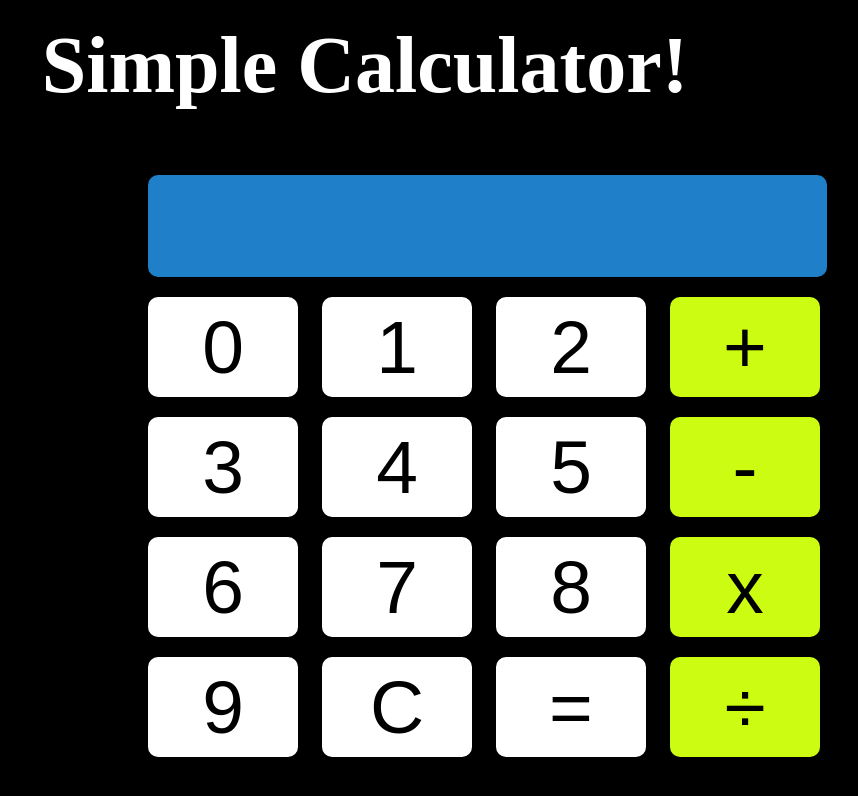
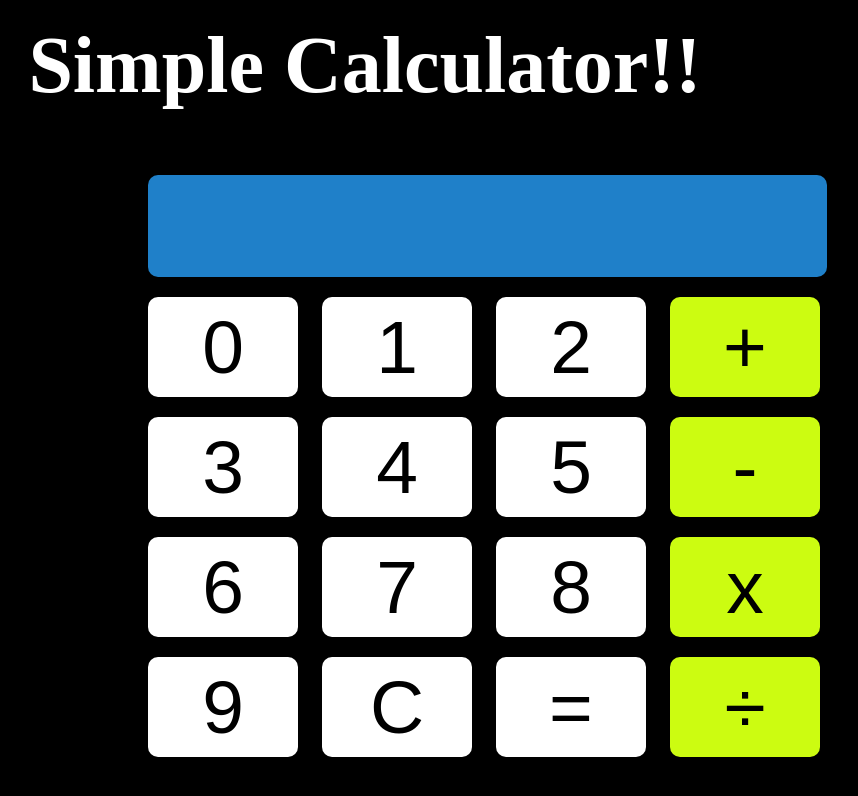
Before and after one commit to Harsh71019/SimpleCalculator, a plain HTML site: page index.html in a window 1280 px wide. Shown: the whole page, without its empty margins (245-1103 px from the left). Drawn offline with Linux system fonts and the light colour scheme.

Commit message:
Simple calculator

```diff
--- a/index.html
+++ b/index.html
@@ -5,7 +5,7 @@
 		<link rel="stylesheet" href="style.css" />
 	</head>
 	<body>
-		<h1>Simple Calculator!</h1>
+		<h1>Simple Calculator!!</h1>
 		<div class="center">
 
 
```
